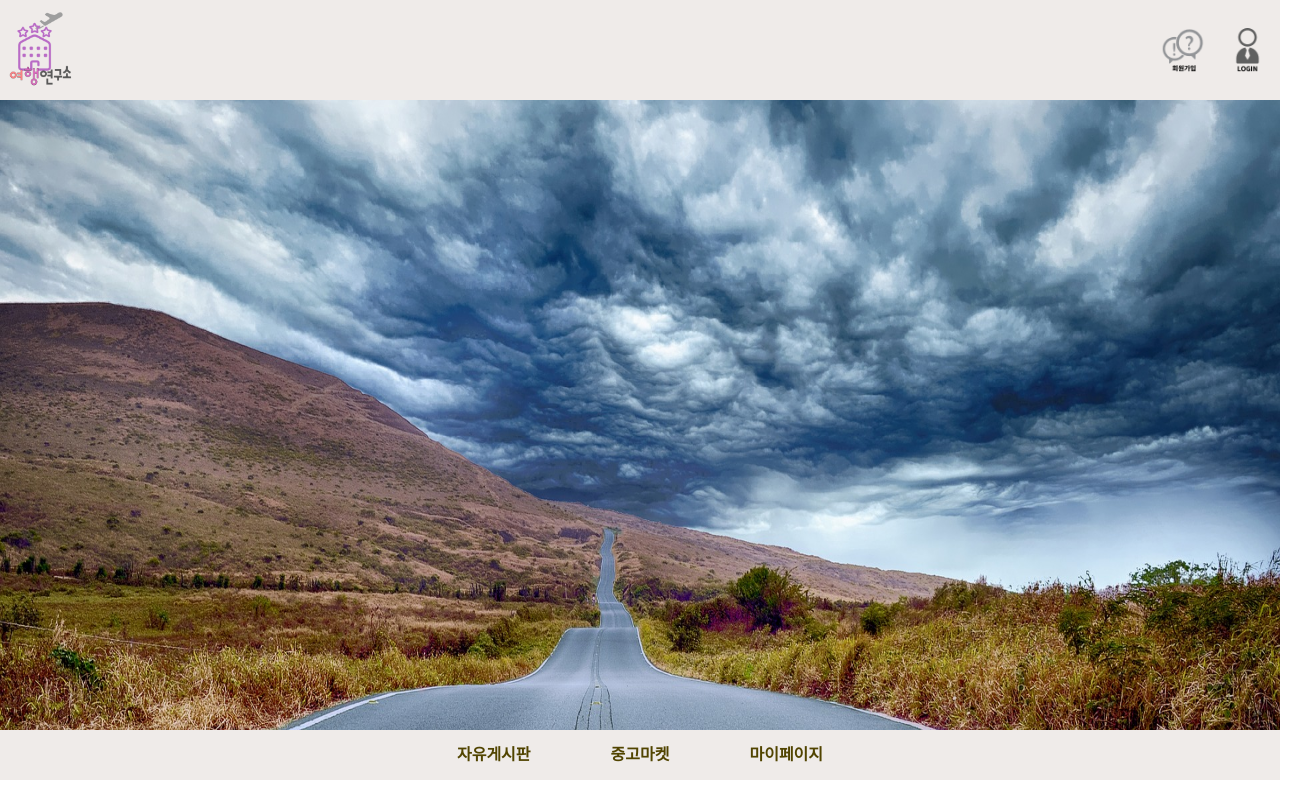
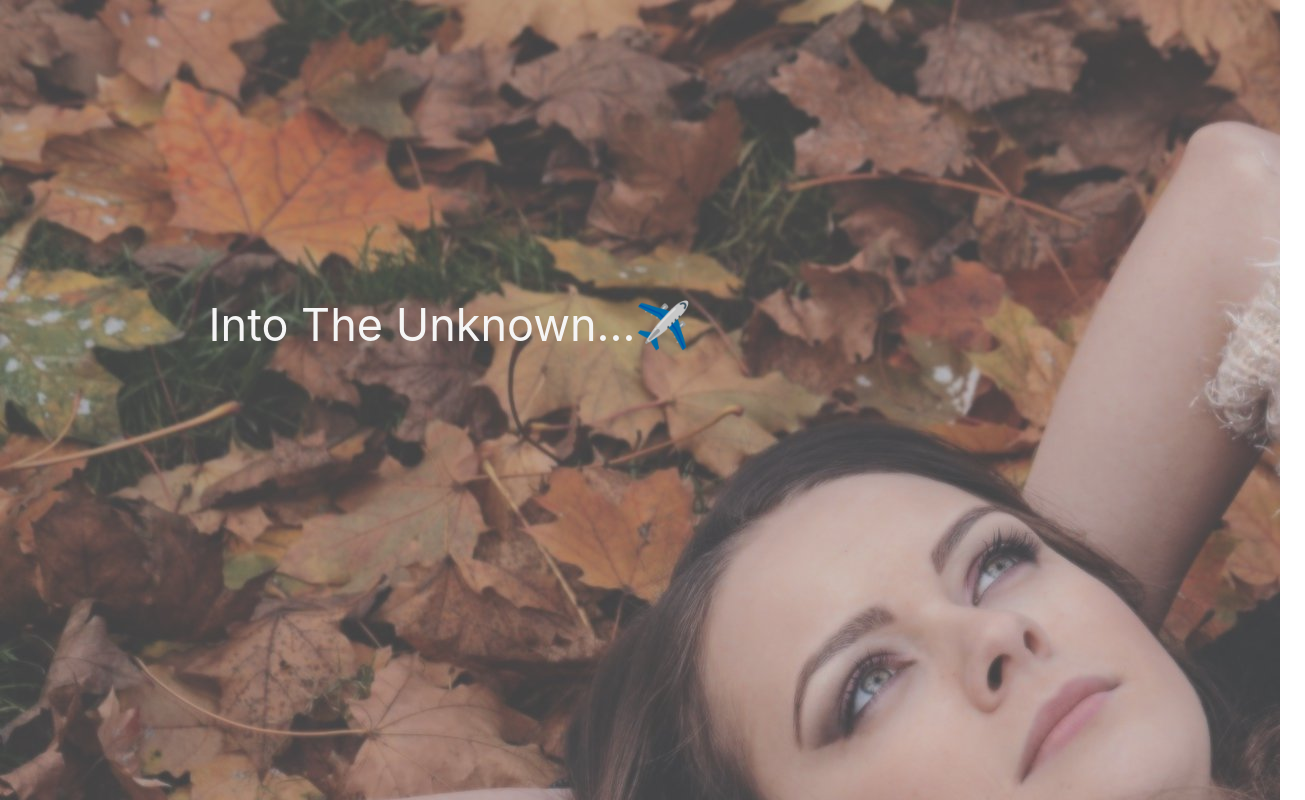
Before and after one commit to minjee412/1st_Project_FreeBoard, a Next.js app: page /Landing in a window 1280 px wide. Before the commit this address had no page. Shown: the top 800 px of the page, 1305 px wide, since content can reach past the window. Built offline with nearby package versions, Linux system fonts and the light colour scheme.

Commit message:
2021.09.23

```diff
--- /dev/null
+++ b/pages/Landing/index.tsx
@@ -0,0 +1,7 @@
+import Landing from '../../src/components/commons/layout/Landing_Page/Landing.container';
+
+export default function LandingPage(){
+    return(
+        <Landing />
+    )
+}
--- a/src/components/commons/index.tsx
+++ b/src/components/commons/index.tsx
@@ -2,6 +2,8 @@ import styled from '@emotion/styled'
 import Header from './layout/Header/Header.container'
 import Banner from './layout/Banner/Banner.container'
 import Navi from './layout/Menu/Menu.container'
+import { useRouter } from 'next/router'
+import Landing from './layout/Landing_Page/Landing.container'
 
 
 const Wrapper = styled.div``
@@ -10,15 +12,24 @@ const Body = styled.div`
     display: flex;
     justify-content: center;
 `
+const HIDDEN_WRAPPER = ["/Landing"]
+
 export default function List(props){
+    const router = useRouter()
+    const isHiddenWrapper = HIDDEN_WRAPPER.includes(router.pathname);
 
     return(
-        <Wrapper>
-            <Header />
-            <Banner/>
-            <Navi />
-            <Body>{props.children}</Body>
-        </Wrapper>
+    <>
+        {isHiddenWrapper
+            && <Landing/>
+            || <Wrapper>
+                    <Header />
+                    <Banner/>
+                    <Navi />
+                    <Body>{props.children}</Body>
+                </Wrapper>
+        }
+    </>
     )
 
 }
--- /dev/null
+++ b/src/components/commons/layout/Landing_Page/Landing.container.tsx
@@ -0,0 +1,14 @@
+import router from 'next/router'
+import LandingUI from './Landing.presenter'
+
+export default function Landing(){
+
+    function onClickBtn(){
+        router.push('/boards')
+    }
+    return(
+        <LandingUI
+        onClickBtn={onClickBtn}
+        />
+    )
+}
--- /dev/null
+++ b/src/components/commons/layout/Landing_Page/Landing.presenter.tsx
@@ -0,0 +1,12 @@
+import { Landing_Wrapper, Enter, Button_Wrapper } from './Landing.styles'
+
+export default function LandingUI(props){
+    return(
+        <Landing_Wrapper>
+            <Button_Wrapper >
+                <Enter onClick={props.onClickBtn}> Into The Unknown...✈️ </Enter>
+            </Button_Wrapper>
+
+        </Landing_Wrapper>
+    )
+}
--- /dev/null
+++ b/src/components/commons/layout/Landing_Page/Landing.styles.ts
@@ -0,0 +1,47 @@
+import styled from '@emotion/styled';
+
+export const Landing_Wrapper = styled.div`
+    box-sizing: border-box;
+    background-image: url('/landing/banner.jpg');
+    width: 100%;
+    min-height: 1050px;
+    /* background-color: black; */
+    /* border: 1px solid black; */
+
+    display: flex;
+    flex-direction: row;
+    margin: 0;
+
+    padding-left: 200px;
+    padding-top: 300px;
+
+`
+
+export const Button_Wrapper = styled.span`
+    display: flex;
+    flex-direction: row;
+    width: 100%;
+    height: 50px;
+    /* justify-content: center; */
+    /* align-items: center; */
+
+    /* border: 1px solid black */
+
+
+`
+
+
+export const Enter = styled.button`
+    width: 500px;
+    height: 50px;
+    display: flex;
+    flex-direction: row;
+    justify-content: center;
+    align-items: center;
+    background-color: transparent;
+    font-size: 45px;
+    border-radius: 10px;
+    color: whitesmoke;
+    border-style: none;
+    cursor: pointer;
+`
--- a/src/components/commons/layout/Menu/Menu.presenter.tsx
+++ b/src/components/commons/layout/Menu/Menu.presenter.tsx
@@ -3,6 +3,7 @@ import {Navi, SingleMenu} from './Menu.styles'
 export default function NaviUI(props){
     return(
         <Navi>
+            <SingleMenu>About us</SingleMenu>
             <SingleMenu onClick={props.onClickBoard}>자유게시판</SingleMenu>
             <SingleMenu>중고마켓</SingleMenu>
             <SingleMenu>마이페이지</SingleMenu>
--- a/tsconfig.json
+++ b/tsconfig.json
@@ -22,7 +22,7 @@
     "next-env.d.ts",
     "**/*.ts",
     "**/*.tsx"
-, "src/components/units/board/write/BoardWrite.styles.js", "src/components/units/board/write/BoardWrite.queries.js", "src/components/units/board/write/BoardWrite.presenter.js", "src/components/units/board/write/BoardWrite.container.js", "src/components/commons/commons copy.container"  ],
+, "src/components/units/board/write/BoardWrite.styles.js", "src/components/units/board/write/BoardWrite.queries.js", "src/components/units/board/write/BoardWrite.presenter.js", "src/components/units/board/write/BoardWrite.container.js", "src/components/commons/commons copy.container", "pages/Landing/index.js"  ],
   "exclude": [
     "node_modules"
   ]
```
Also changed, not shown: public/landing/banner.jpg (added).
